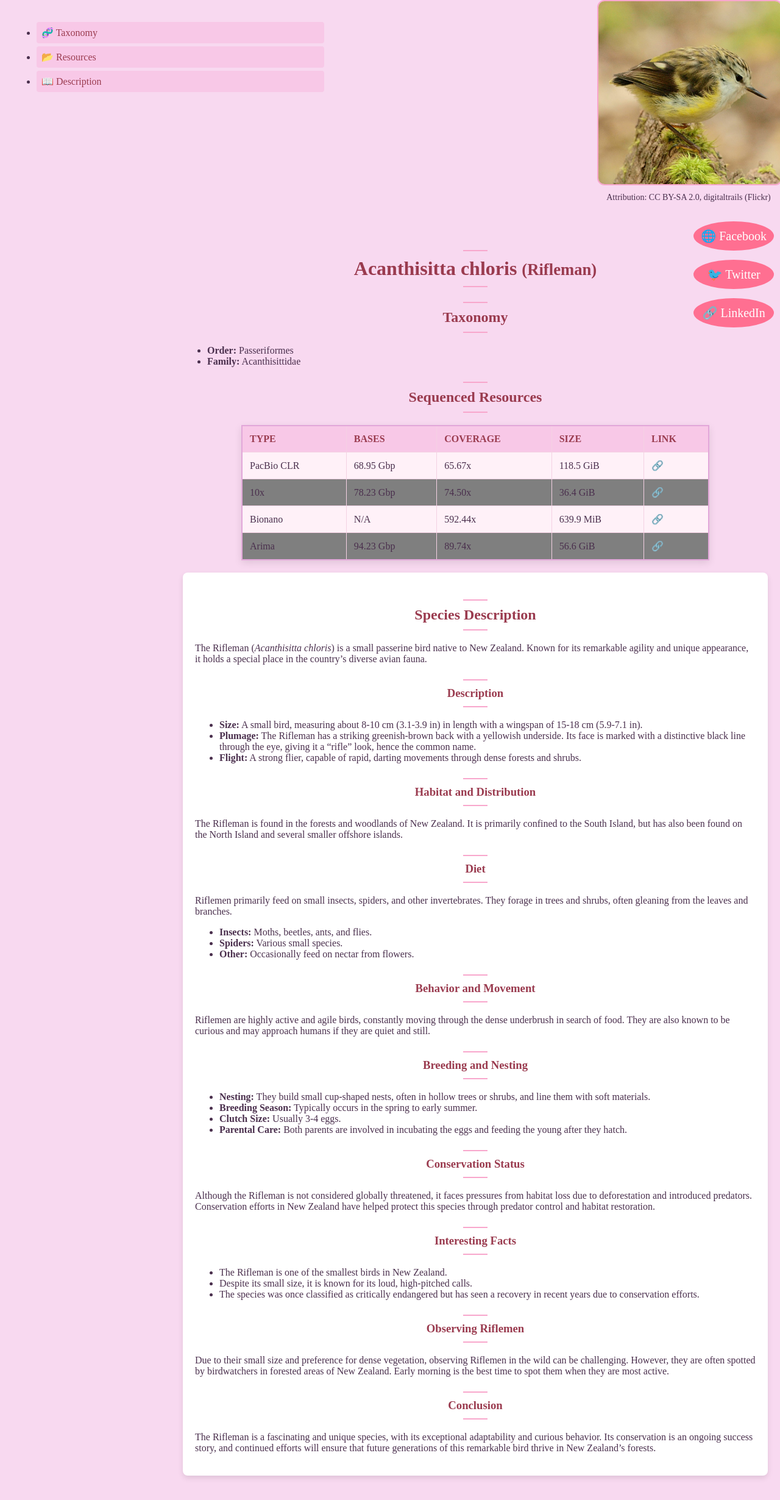
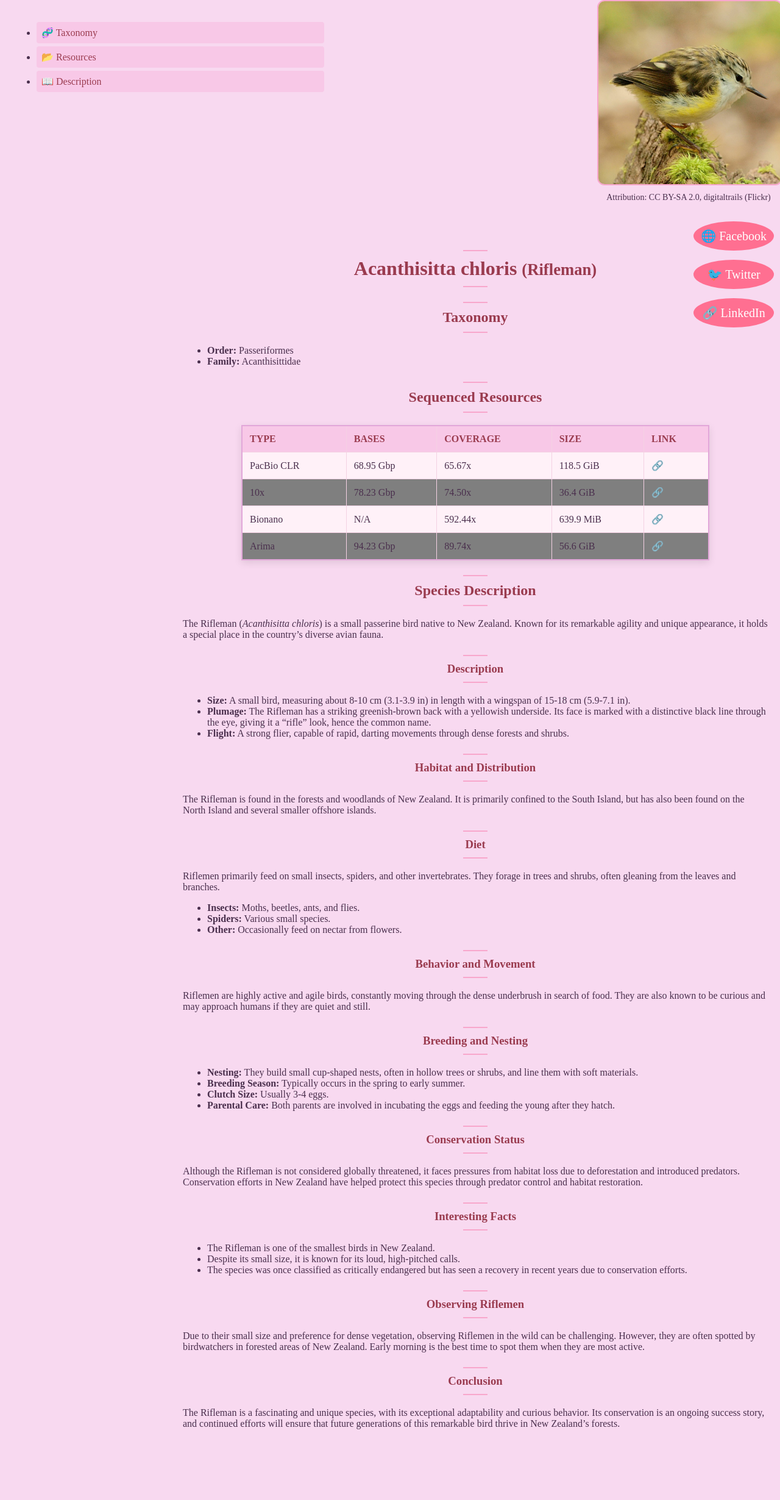
Before and after one commit to ola5670/genome-ark, a Jekyll site: the page built from _species/acanthisitta_chloris.md, in a window 1280 px wide. Shown: the whole page at 61% size. Built offline with Jekyll 4.4.1, drawn with Linux system fonts in a browser that asks for light colours; after the commit the page ends 2380 px from its top, so only the background shows below that.

Commit message:
Update species.html

```diff
--- a/_layouts/species.html
+++ b/_layouts/species.html
@@ -67,7 +67,7 @@
       </table>
     </section>
 
-    <section id="description" class="description-container">
+    <section id="description">
       <h2>Species Description</h2>
       {{ content }}
     </section>
```
